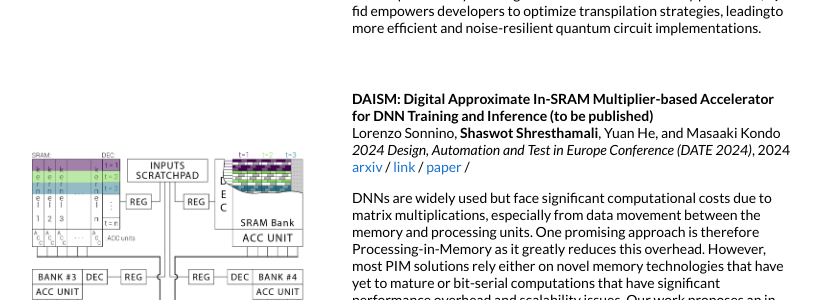
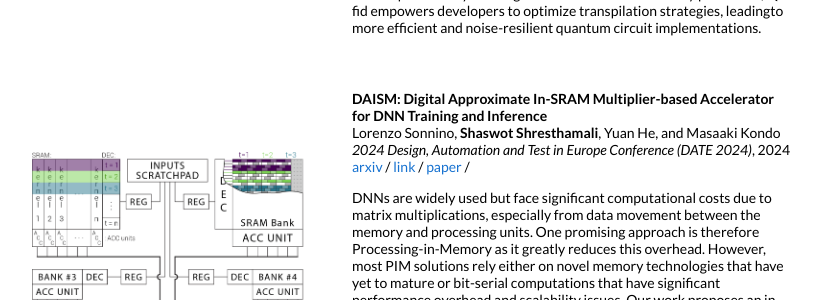
Before and after one commit to shaswot/shaswot.github.io, a Jekyll site: the page built from _posts/2025-03-26-AQT-QFID.markdown, in a window 1280 px wide and 900 px high, scrolled down 994 px. Shown: the part 170-470 px from the top of the window, without its empty margins (228-1049 px from the left). Built offline with Jekyll 4.4.1, drawn with Linux system fonts in a browser that asks for light colours.

Commit message:
updated typo

```diff
--- a/_posts/2024-04-27-date2024.markdown
+++ b/_posts/2024-04-27-date2024.markdown
@@ -1,6 +1,6 @@
 ---
 layout: post
-title:  "DAISM: Digital Approximate In-SRAM Multiplier-based Accelerator for DNN Training and Inference (to be published)"
+title:  "DAISM: Digital Approximate In-SRAM Multiplier-based Accelerator for DNN Training and Inference"
 date:   2024-01-12
 image: /images/date-2024.png
 categories: research
```
